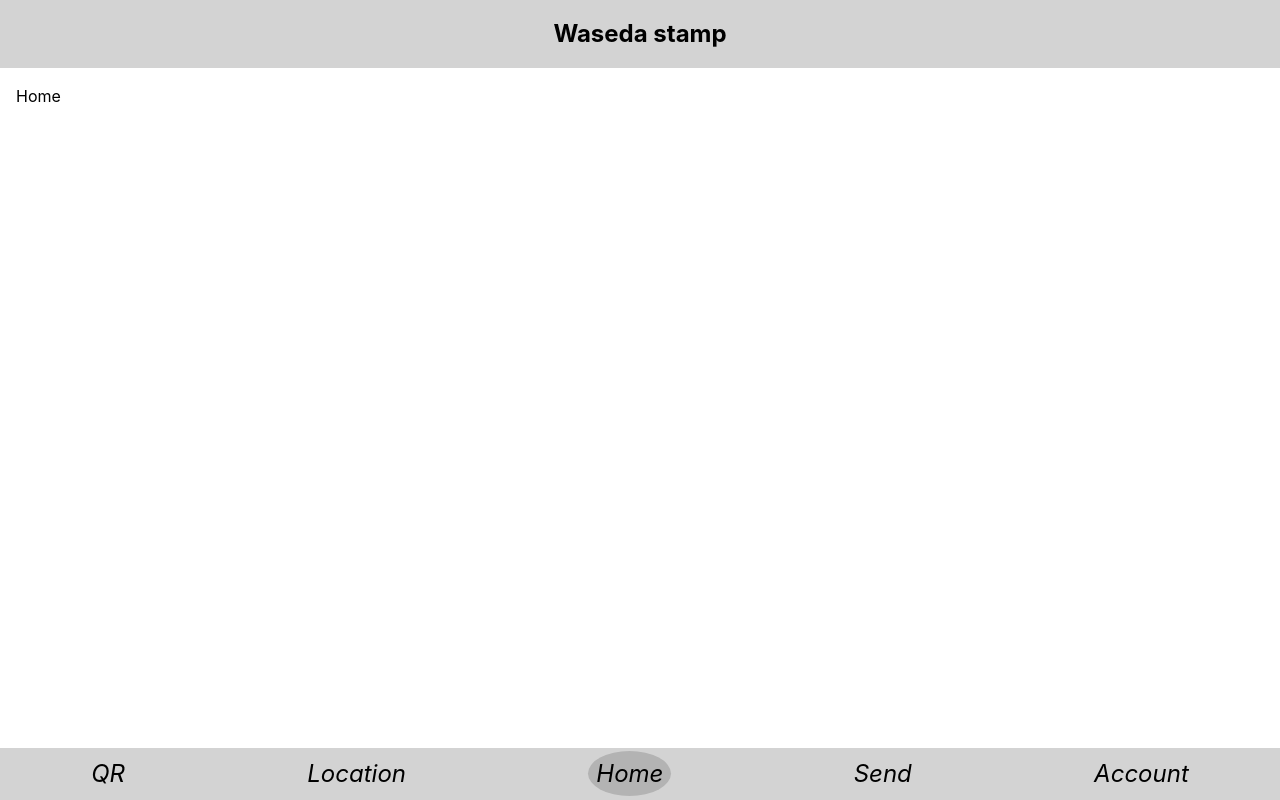
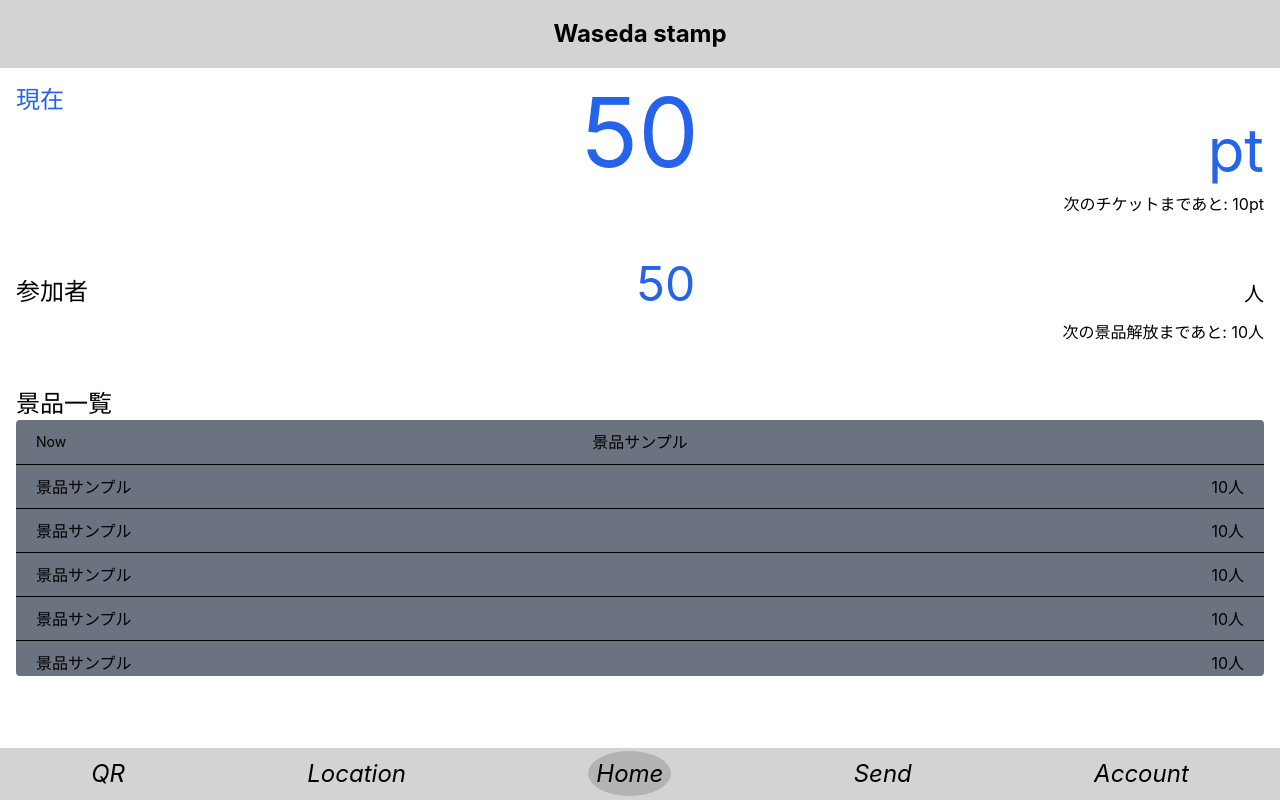
Before and after one commit to ichiro16go/WasedaStampRally, a React (Create React App) app: page / in a window 1280 px wide. Built offline with nearby package versions, Linux system fonts and the light colour scheme.

Commit message:
Homeページのフロント完成

```diff
--- a/src/view/HomePageView.jsx
+++ b/src/view/HomePageView.jsx
@@ -1,3 +1,67 @@
 export const Home=()=>{
-    return(<div>Home</div>)
+    return(
+        <div>
+            {/* <p className="text-2xl">現在</p> */}
+            <section>
+                <h2 className="text-8xl text-center relative text-blue-600 after:content-['pt'] after:text-6xl after:absolute after:right-0 after:bottom-0 before:content-['現在'] before:text-2xl before:absolute before:left-0 before:top-0">50</h2>
+                <p className="text-right mt-3">次のチケットまであと: 10pt</p>
+            </section>
+            <section className="flex justify-between mt-11 items-end">
+                <h2 className="text-2xl">参加者</h2>
+                <p className="text-5xl text-blue-600">50</p>
+                <p className="text-xl">人</p>
+            </section>
+                <p className="text-right mt-3">次の景品解放まであと: 10人</p>
+            <section className="mt-11">
+                <h2 className="text-2xl">景品一覧</h2>
+                <ul className="w-full overflow-y-scroll max-h-64 bg-gray-500 divide-y divide-black rounded">
+                    <li className="h-11 mx-5 flex items-center justify-center relative before:content-['Now'] before:text-sm before:absolute before:left-0">景品サンプル</li>
+                    <li className="h-11 px-5 flex items-center justify-between">
+                        <p>景品サンプル</p>
+                        <p>10人</p>
+                    </li>
+                    <li className="h-11 px-5 flex items-center justify-between">
+                        <p>景品サンプル</p>
+                        <p>10人</p>
+                    </li>
+                    <li className="h-11 px-5 flex items-center justify-between">
+                        <p>景品サンプル</p>
+                        <p>10人</p>
+                    </li>
+                    <li className="h-11 px-5 flex items-center justify-between">
+                        <p>景品サンプル</p>
+                        <p>10人</p>
+                    </li>
+                    <li className="h-11 px-5 flex items-center justify-between">
+                        <p>景品サンプル</p>
+                        <p>10人</p>
+                    </li>
+                    <li className="h-11 px-5 flex items-center justify-between">
+                        <p>景品サンプル</p>
+                        <p>10人</p>
+                    </li>
+                    <li className="h-11 px-5 flex items-center justify-between">
+                        <p>景品サンプル</p>
+                        <p>10人</p>
+                    </li>
+                    <li className="h-11 px-5 flex items-center justify-between">
+                        <p>景品サンプル</p>
+                        <p>10人</p>
+                    </li>
+                    <li className="h-11 px-5 flex items-center justify-between">
+                        <p>景品サンプル</p>
+                        <p>10人</p>
+                    </li>
+                    <li className="h-11 px-5 flex items-center justify-between">
+                        <p>景品サンプル</p>
+                        <p>10人</p>
+                    </li>
+                    <li className="h-11 px-5 flex items-center justify-between">
+                        <p>景品サンプル</p>
+                        <p>10人</p>
+                    </li>
+                </ul>
+            </section>
+        </div>
+    )
 }
```
